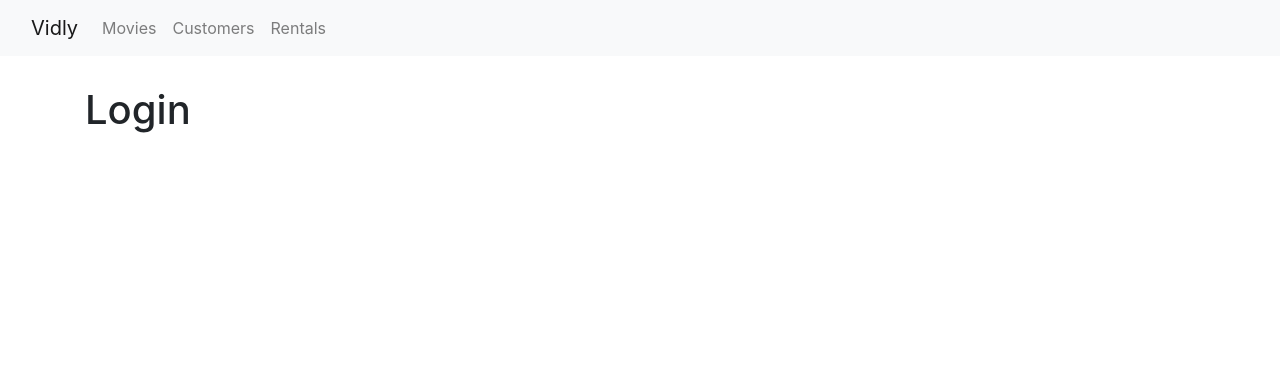
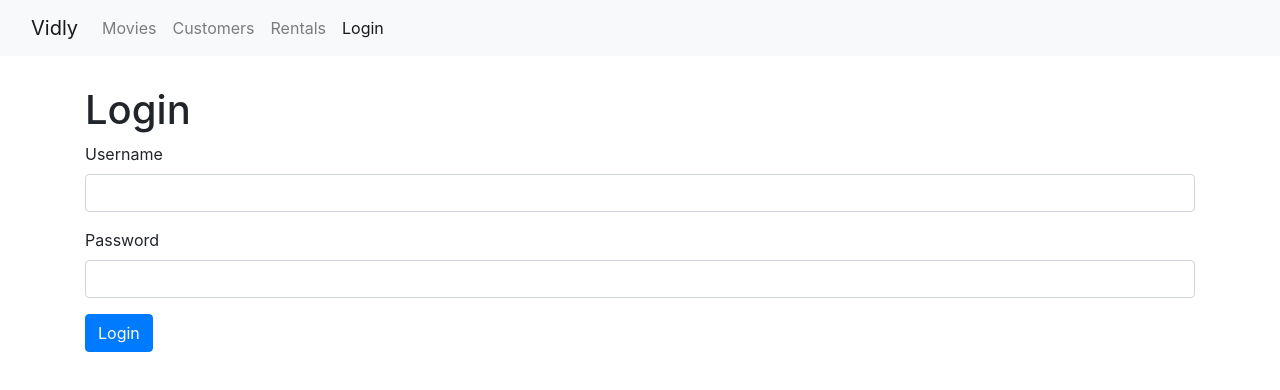
Before and after one commit to KirilKaloyanov/vidly, a React (Create React App) app: page /login in a window 1280 px wide. Shown: the top 390 px of the page. Built offline with nearby package versions, Linux system fonts and the light colour scheme.

Commit message:
prepare login from

```diff
--- a/src/App.js
+++ b/src/App.js
@@ -1,4 +1,4 @@
-import React, { Component } from 'react';
+import React from 'react';
 import MovieForm from "./components/movieForm"
 import Movies from "./components/movies";
 import Customers from './components/customers';
--- a/src/components/common/TableBody.jsx
+++ b/src/components/common/TableBody.jsx
@@ -1,5 +1,4 @@
 import React, { Component } from 'react';
-import { Link } from 'react-router-dom';
 import _ from 'lodash';
 
 class TableBody extends Component {
--- a/src/components/common/navBar.jsx
+++ b/src/components/common/navBar.jsx
@@ -15,6 +15,7 @@ const NavBar = () => {
                 <NavLink className="nav-link" to="/movies">Movies</NavLink>
                 <NavLink className="nav-link" to="/customers">Customers</NavLink>
                 <NavLink className="nav-link" to="/rentals">Rentals</NavLink>
+                <NavLink className="nav-link" to="/login">Login</NavLink>
                 </div>
             </div>
             </div>
--- a/src/components/common/not-found.jsx
+++ b/src/components/common/not-found.jsx
@@ -1,4 +1,4 @@
-import React, { Component } from 'react';
+import React from 'react';
 
 const NotFound = () => {
     return ( <h1>Not Found</h1> );
--- a/src/components/customers.jsx
+++ b/src/components/customers.jsx
@@ -1,4 +1,4 @@
-import React, { Component } from 'react';
+import React     from 'react';
 
 const Customers = () => {
     return ( <h1>Customers</h1> );
--- a/src/components/loginForm.jsx
+++ b/src/components/loginForm.jsx
@@ -1,9 +1,21 @@
-import React, { Component } from 'react';
+import React from 'react';
 
 class LoginForm extends React.Component {
+    handleSubmit = e => {
+        e.preventDefault();
+    }
+
     render() {
-        return <h1>Login</h1>;
-    }
-}
+        return (
+        <div>
+            <h1>Login</h1>
+            <form onSubmit={this.handleSubmit}>
+                <div className="form-group"><label htmlFor="username">Username</label><input id="username" type="text" className="form-control" /></div>
+                <div className="form-group"><label htmlFor="password">Password</label><input id="password" type="text" className="form-control" /></div>
+            </form>
+            <button className="btn btn-primary">Login</button>
+        </div>);
+    };
+};
 
 export default LoginForm;
--- a/src/components/movieForm.jsx
+++ b/src/components/movieForm.jsx
@@ -1,5 +1,4 @@
-import { divide } from 'lodash';
-import React, { Component } from 'react';
+import React from 'react';
 
 const MovieForm = ({ match, history }) => {
     return (
--- a/src/components/rentals.jsx
+++ b/src/components/rentals.jsx
@@ -1,4 +1,4 @@
-import React, { Component } from 'react';
+import React from 'react';
 
 const Retnals = () => {
     return ( <h1>Rentals</h1> );
```
